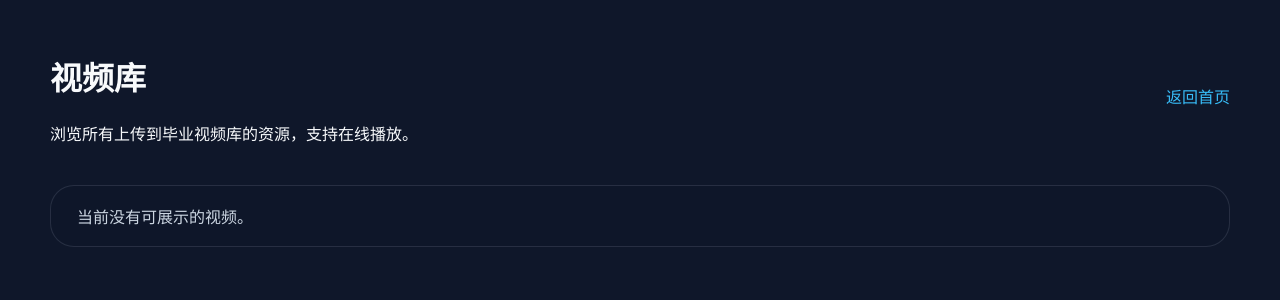
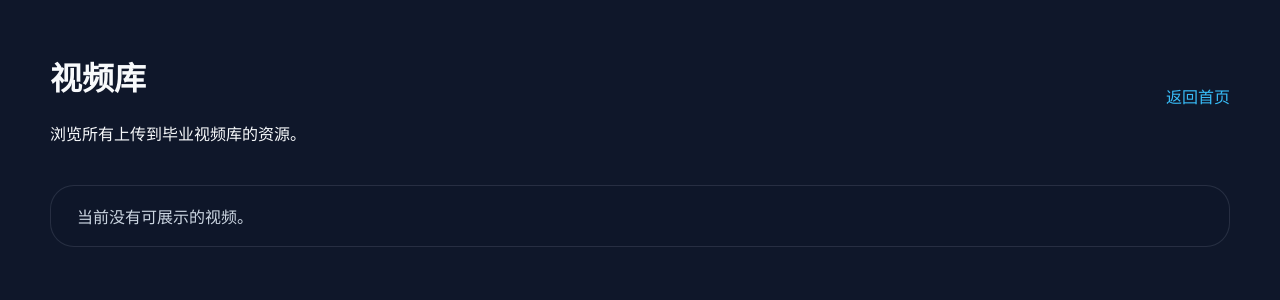
Before and after one commit to CRClangMC/CRC_graduation-album, a Django app: page /videos/ in a window 1280 px wide. Shown: the top 300 px of the page. Run offline with Django 3.2, Linux system fonts and the light colour scheme; data that the repository does not hold is empty.

Commit message:
V1.1_Beta_对于videos.html的页面描述更新

```diff
--- a/index/templates/videos.html
+++ b/index/templates/videos.html
@@ -35,7 +35,7 @@
         <div class="header">
             <div>
                 <h1>视频库</h1>
-                <p>浏览所有上传到毕业视频库的资源，支持在线播放。</p>
+                <p>浏览所有上传到毕业视频库的资源。</p>
             </div>
             <a href="{% url 'index:home' %}">返回首页</a>
         </div>
```
